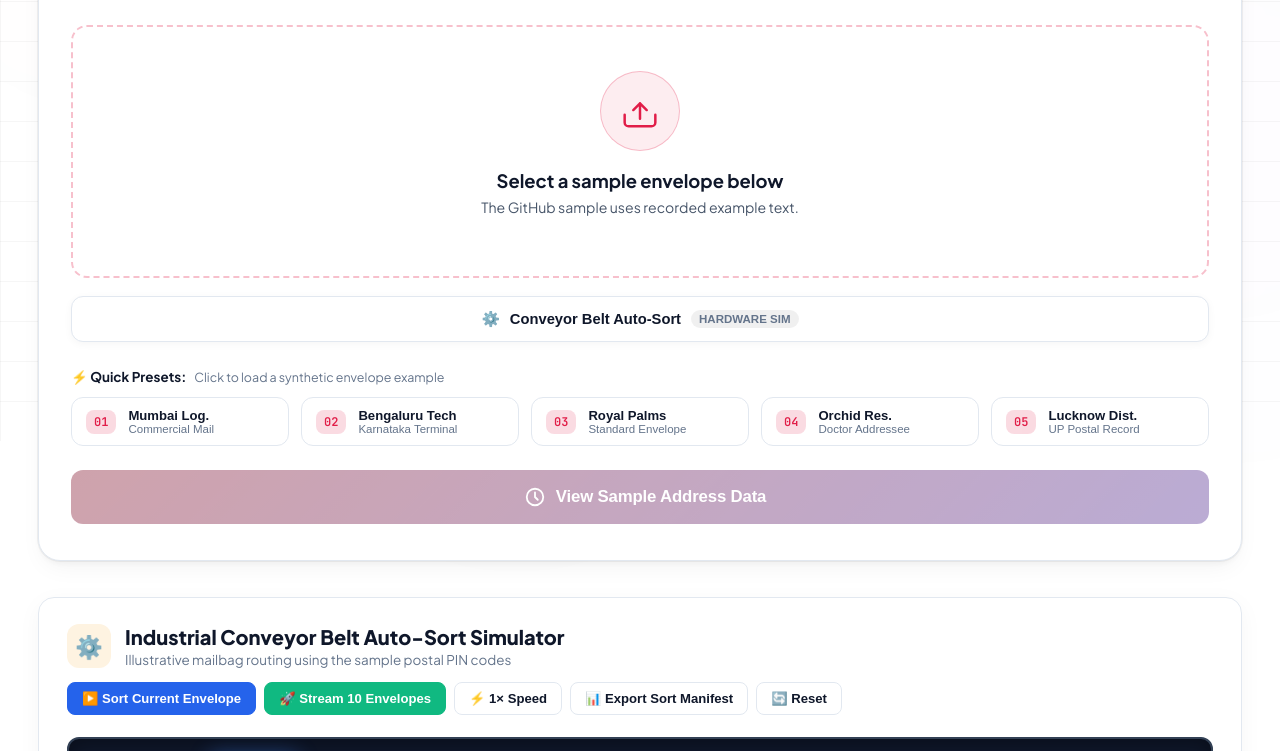
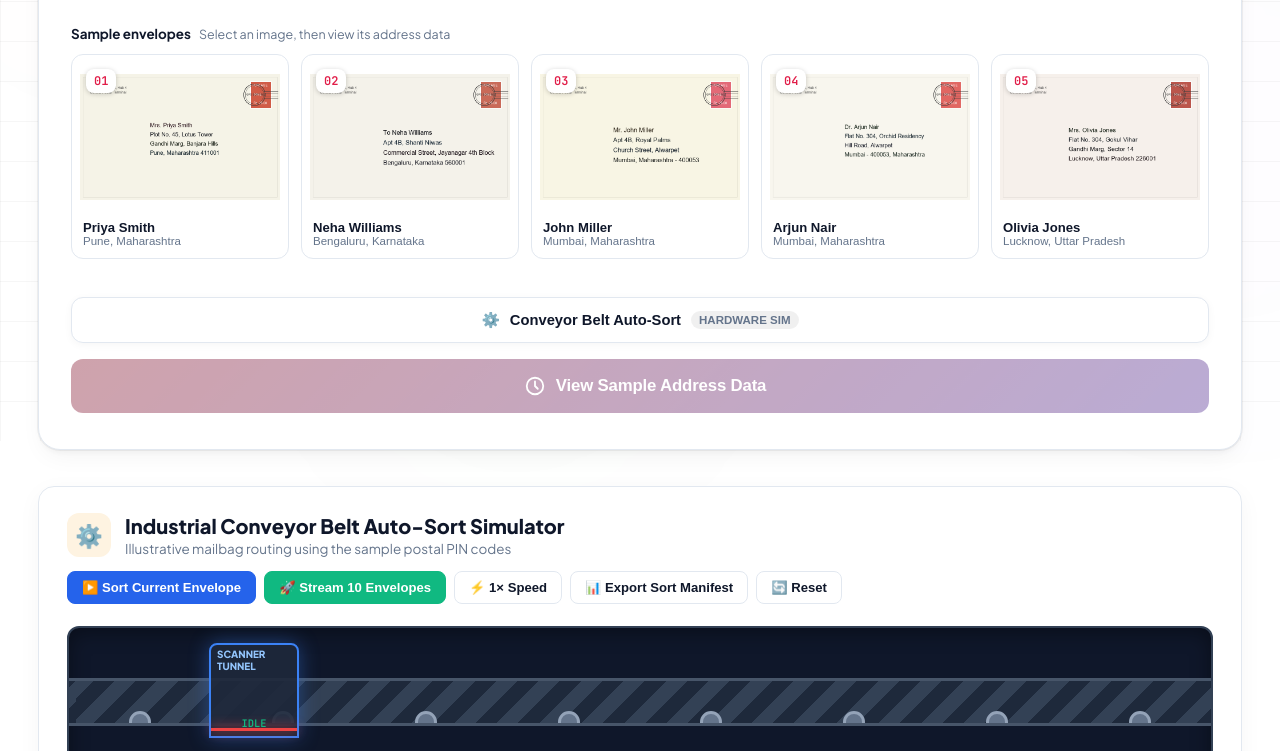
Before and after one commit to azij2023/PostVision, a plain HTML site: page docs/index.html in a window 1280 px wide. Shown: the part 359-1110 px from the top of the page. Drawn offline with Linux system fonts and the light colour scheme.

Commit message:
Show sample envelope thumbnails before selection

```diff
--- a/docs/index.html
+++ b/docs/index.html
@@ -63,7 +63,7 @@
     <!-- Main Content Container -->
     <main class="main-content">
         <div class="sample-notice" role="status">
-            This is the original PostalVision interface with five static sample records. Select a preset to explore the address fields and exports. Live OCR for uploaded images requires the Flask app.
+            This is the original PostalVision interface with five static sample records. Choose an envelope image to explore its address fields and exports. Live OCR for uploaded images requires the Flask app.
             <a href="https://github.com/azij2023/PostVision#8-launch-the-interactive-web-dashboard" target="_blank" rel="noopener">Run the full app</a>
         </div>
 
@@ -72,7 +72,7 @@
             <div class="section-header">
                 <div class="hero-badge">Original App Sample</div>
                 <h2 class="section-title">Explore a Sample Envelope</h2>
-                <p class="section-desc">Choose one of the five envelopes below to inspect its example address record.</p>
+                <p class="section-desc">Choose an envelope image to inspect its example address record.</p>
             </div>
 
             <!-- Drag & Drop Zone -->
@@ -126,43 +126,48 @@
             <!-- Quick Benchmark Samples Bar -->
             <div class="sample-section">
                 <div class="sample-header">
-                    <span class="sample-label">⚡ Quick Presets:</span>
-                    <span class="sample-subtext">Click to load a synthetic envelope example</span>
+                    <span class="sample-label">Sample envelopes</span>
+                    <span class="sample-subtext">Select an image, then view its address data</span>
                 </div>
                 <div class="sample-cards" id="sample-cards">
                     <button class="sample-card" data-sample="1" id="sample-btn-1">
+                        <img class="sample-thumbnail" src="assets/sample_envelope_1.png" alt="Envelope addressed to Priya Smith in Pune">
                         <span class="sample-badge">01</span>
                         <div class="sample-meta">
-                            <strong>Mumbai Log.</strong>
-                            <small>Commercial Mail</small>
+                            <strong>Priya Smith</strong>
+                            <small>Pune, Maharashtra</small>
                         </div>
                     </button>
                     <button class="sample-card" data-sample="2" id="sample-btn-2">
+                        <img class="sample-thumbnail" src="assets/sample_envelope_2.png" alt="Envelope addressed to Neha Williams in Bengaluru">
                         <span class="sample-badge">02</span>
                         <div class="sample-meta">
-                            <strong>Bengaluru Tech</strong>
-                            <small>Karnataka Terminal</small>
+                            <strong>Neha Williams</strong>
+                            <small>Bengaluru, Karnataka</small>
                         </div>
                     </button>
                     <button class="sample-card" data-sample="3" id="sample-btn-3">
+                        <img class="sample-thumbnail" src="assets/sample_envelope_3.png" alt="Envelope addressed to John Miller in Mumbai">
                         <span class="sample-badge">03</span>
                         <div class="sample-meta">
-                            <strong>Royal Palms</strong>
-                            <small>Standard Envelope</small>
+                            <strong>John Miller</strong>
+                            <small>Mumbai, Maharashtra</small>
                         </div>
                     </button>
                     <button class="sample-card" data-sample="4" id="sample-btn-4">
+                        <img class="sample-thumbnail" src="assets/sample_envelope_4.png" alt="Envelope addressed to Arjun Nair in Mumbai">
                         <span class="sample-badge">04</span>
                         <div class="sample-meta">
-                            <strong>Orchid Res.</strong>
-                            <small>Doctor Addressee</small>
+                            <strong>Arjun Nair</strong>
+                            <small>Mumbai, Maharashtra</small>
                         </div>
                     </button>
                     <button class="sample-card" data-sample="5" id="sample-btn-5">
+                        <img class="sample-thumbnail" src="assets/sample_envelope_5.png" alt="Envelope addressed to Olivia Jones in Lucknow">
                         <span class="sample-badge">05</span>
                         <div class="sample-meta">
-                            <strong>Lucknow Dist.</strong>
-                            <small>UP Postal Record</small>
+                            <strong>Olivia Jones</strong>
+                            <small>Lucknow, Uttar Pradesh</small>
                         </div>
                     </button>
                 </div>
--- a/docs/style.css
+++ b/docs/style.css
@@ -3100,3 +3100,79 @@ body {
 .sample-mode .image-comparison {
     grid-template-columns: 1fr;
 }
+
+/* Keep the actual envelope choices above the empty upload preview. */
+.sample-mode .upload-section {
+    display: flex;
+    flex-direction: column;
+}
+
+.sample-mode .sample-section {
+    order: 1;
+    margin: 0 0 20px;
+}
+
+.sample-mode .upload-zone {
+    order: 2;
+    cursor: default;
+    padding: 18px;
+}
+
+.sample-mode .upload-zone:not(.has-file) {
+    display: none;
+}
+
+.sample-mode .action-mode-bar {
+    order: 3;
+}
+
+.sample-mode .btn-process {
+    order: 4;
+}
+
+.sample-mode .sample-cards {
+    grid-template-columns: repeat(5, minmax(0, 1fr));
+}
+
+.sample-mode .sample-card {
+    position: relative;
+    display: block;
+    min-width: 0;
+    padding: 8px;
+    overflow: hidden;
+}
+
+.sample-mode .sample-thumbnail {
+    display: block;
+    width: 100%;
+    aspect-ratio: 1.35;
+    object-fit: contain;
+    background: #fff;
+    border-radius: calc(var(--radius-md) - 4px);
+    margin-bottom: 9px;
+}
+
+.sample-mode .sample-badge {
+    position: absolute;
+    top: 14px;
+    left: 14px;
+    background: #fff;
+    box-shadow: 0 1px 5px rgba(0, 0, 0, 0.2);
+}
+
+.sample-mode .sample-meta {
+    display: block;
+    padding: 0 3px 3px;
+}
+
+@media (max-width: 850px) {
+    .sample-mode .sample-cards {
+        grid-template-columns: repeat(3, minmax(0, 1fr));
+    }
+}
+
+@media (max-width: 540px) {
+    .sample-mode .sample-cards {
+        grid-template-columns: repeat(2, minmax(0, 1fr));
+    }
+}
```
